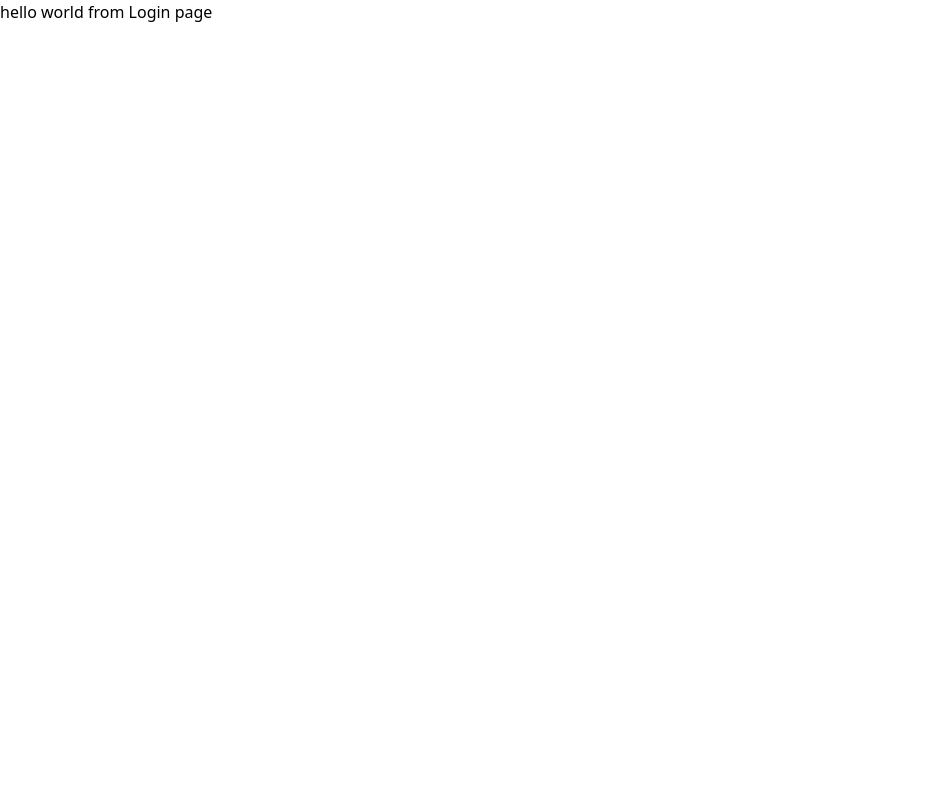
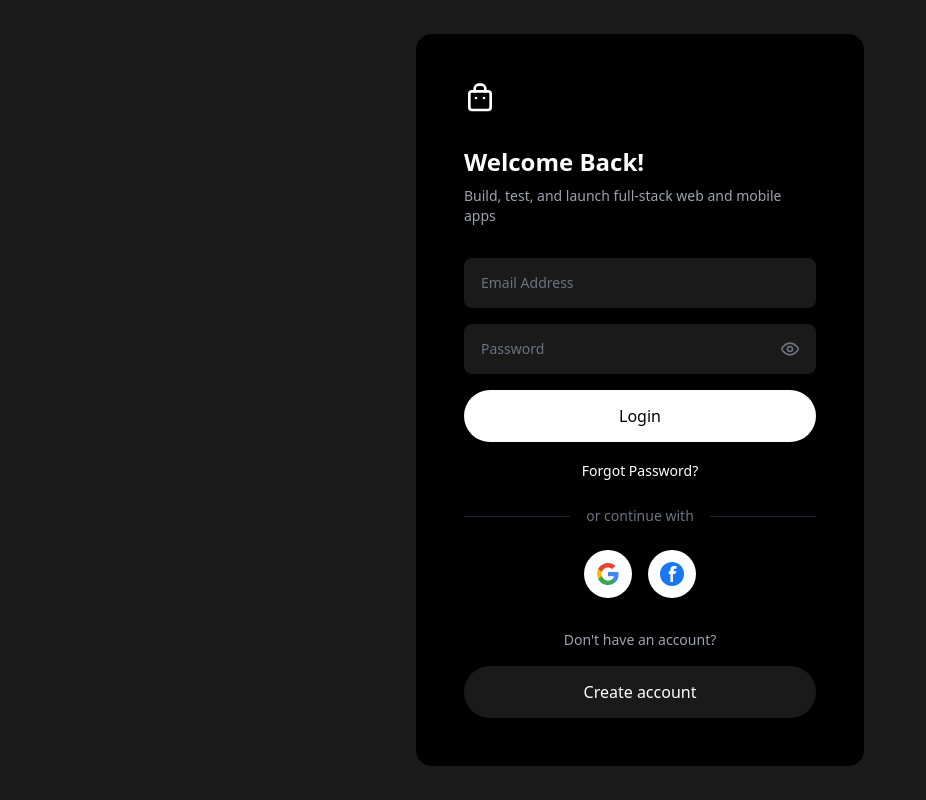
Before and after one commit to banutek/baber_shop_baber_app, a React (Vite) app: page /login in a window 1280 px wide. Shown: the whole page, without its empty margins (0-926 px from the left). Built offline with nearby package versions, Linux system fonts and the light colour scheme.

Commit message:
Implement the login page and backend connexion

```diff
--- a/package.json
+++ b/package.json
@@ -14,7 +14,8 @@
     "axios": "^1.16.1",
     "react": "^19.2.6",
     "react-dom": "^19.2.6",
-    "react-router-dom": "^7.16.0"
+    "react-router-dom": "^7.16.0",
+    "zustand": "^5.0.14"
   },
   "devDependencies": {
     "@eslint/js": "^10.0.1",
--- a/src/hooks/user/index.ts
+++ b/src/hooks/user/index.ts
@@ -1 +1,2 @@
 export * from './use-register-new-user.hook'
+export * from './use-login-user.hook'
--- /dev/null
+++ b/src/hooks/user/use-login-user.hook.ts
@@ -0,0 +1,16 @@
+import { useMutation } from "@tanstack/react-query"
+import type { ILoginUserDtoIn, ILoginUserResponse } from "../../dto"
+import { AuthService } from "../../services"
+import type { AxiosResponse } from "axios"
+
+
+
+export const useLoginUserHook = () => {
+    return useMutation<AxiosResponse<ILoginUserResponse>, Error, ILoginUserDtoIn>({
+        mutationKey: ['login-user'],
+        mutationFn: (body: ILoginUserDtoIn) => {
+            return AuthService.login_user(body)
+        },
+        retry: 0
+    })
+}
--- a/src/pages/login/login.page.tsx
+++ b/src/pages/login/login.page.tsx
@@ -1,14 +1,175 @@
-import React from 'react'
+import React, { useState } from 'react'
+import { Link, useNavigate } from 'react-router-dom'
+import { useLoginUserHook } from '../../hooks'
+import { useAuthStore } from '../../stores'
 
 export interface ILoginPageProps {
   default_props?: boolean
   default_method?: () => void
 }
 
+const BagIcon: React.FC<{ className?: string }> = ({ className }) => (
+  <svg className={className} viewBox="0 0 24 24" fill="none" xmlns="http://www.w3.org/2000/svg">
+    <rect x="4" y="7" width="16" height="14" rx="2" stroke="currentColor" strokeWidth="2"/>
+    <path d="M8 7V5C8 3.34315 9.34315 2 11 2H13C14.6569 2 16 3.34315 16 5V7" stroke="currentColor" strokeWidth="2" strokeLinecap="round"/>
+    <circle cx="9" cy="12" r="1" fill="currentColor"/>
+    <circle cx="15" cy="12" r="1" fill="currentColor"/>
+  </svg>
+)
+
+const EyeIcon: React.FC<{ className?: string }> = ({ className }) => (
+  <svg className={className} viewBox="0 0 24 24" fill="none" xmlns="http://www.w3.org/2000/svg">
+    <path d="M2 12C2 12 5 5 12 5C19 5 22 12 22 12C22 12 19 19 12 19C5 19 2 12 2 12Z" stroke="currentColor" strokeWidth="2" strokeLinecap="round" strokeLinejoin="round"/>
+    <circle cx="12" cy="12" r="3" stroke="currentColor" strokeWidth="2"/>
+  </svg>
+)
+
+const EyeOffIcon: React.FC<{ className?: string }> = ({ className }) => (
+  <svg className={className} viewBox="0 0 24 24" fill="none" xmlns="http://www.w3.org/2000/svg">
+    <path d="M17.94 17.94A10.07 10.07 0 0 1 12 20c-7 0-11-8-11-8a18.45 18.45 0 0 1 5.06-5.94M9.9 4.24A9.12 9.12 0 0 1 12 4c7 0 11 8 11 8a18.5 18.5 0 0 1-2.16 3.19m-6.72-1.07a3 3 0 1 1-4.24-4.24" stroke="currentColor" strokeWidth="2" strokeLinecap="round" strokeLinejoin="round"/>
+    <line x1="1" y1="1" x2="23" y2="23" stroke="currentColor" strokeWidth="2" strokeLinecap="round" strokeLinejoin="round"/>
+  </svg>
+)
+
+const GoogleIcon: React.FC<{ className?: string }> = ({ className }) => (
+  <svg className={className} viewBox="0 0 24 24" xmlns="http://www.w3.org/2000/svg">
+    <path fill="#4285F4" d="M22.56 12.25c0-.78-.07-1.53-.2-2.25H12v4.26h5.92c-.26 1.37-1.04 2.53-2.21 3.31v2.77h3.57c2.08-1.92 3.28-4.74 3.28-8.09z"/>
+    <path fill="#34A853" d="M12 23c2.97 0 5.46-.98 7.28-2.66l-3.57-2.77c-.98.66-2.23 1.06-3.71 1.06-2.86 0-5.29-1.93-6.16-4.53H2.18v2.84C3.99 20.53 7.7 23 12 23z"/>
+    <path fill="#FBBC05" d="M5.84 14.09c-.22-.66-.35-1.36-.35-2.09s.13-1.43.35-2.09V7.07H2.18C1.43 8.55 1 10.22 1 12s.43 3.45 1.18 4.93l2.85-2.22.81-.62z"/>
+    <path fill="#EA4335" d="M12 5.38c1.62 0 3.06.56 4.21 1.64l3.15-3.15C17.45 2.09 14.97 1 12 1 7.7 1 3.99 3.47 2.18 7.07l3.66 2.84c.87-2.6 3.3-4.53 6.16-4.53z"/>
+  </svg>
+)
+
+const FacebookIcon: React.FC<{ className?: string }> = ({ className }) => (
+  <svg className={className} viewBox="0 0 24 24" xmlns="http://www.w3.org/2000/svg">
+    <circle cx="12" cy="12" r="12" fill="#1877F2"/>
+    <path fill="white" d="M15.12 12h-2.19v8H10.4v-8H8.64V9.33h1.76V7.75c0-2.36 1.02-3.75 3.8-3.75h2.32v2.67h-1.45c-1.08 0-1.16.39-1.16 1.11v1.55h2.58L15.12 12z"/>
+  </svg>
+)
+
 export const LoginPage: React.FC<ILoginPageProps> = () => {
+  const navigate = useNavigate()
+  const [showPassword, setShowPassword] = useState(false)
+  const [email, setEmail] = useState('')
+  const [password, setPassword] = useState('')
+  const { setConnectedUser } = useAuthStore()
+  const { mutate: doLoginUser } = useLoginUserHook()
+
+  const handleLogin = (e: React.FormEvent) => {
+    e.preventDefault()
+    console.log('Login:', { email, password })
+    if(email && password) {
+      doLoginUser({ email, password }, {
+        onSuccess: (data) => {
+          console.log('Login successful')
+          if(data?.data?.user) {
+            const connected = {
+              user: data.data.user,
+              access_token: data.data.access_token
+            }
+            setConnectedUser(connected)
+            localStorage.setItem('user', JSON.stringify(connected))
+            navigate('/')
+          }
+        },
+        onError: (error) => {
+          console.log('Login failed', error)
+        }
+      })
+    }
+  }
+
+  const handleGoogleLogin = () => {
+    console.log('Google login')
+  }
+
+  const handleFacebookLogin = () => {
+    console.log('Facebook login')
+  }
+
   return (
-    <div>
-      hello world from Login page
+    <div className="min-h-screen bg-[#1a1a1a] flex items-center justify-center p-4">
+      <div className="bg-black rounded-2xl p-8 md:p-12 w-full max-w-md">
+        <div className="mb-8">
+          <BagIcon className="w-8 h-8 text-white" />
+        </div>
+
+        <h1 className="text-white text-2xl font-semibold mb-2">Welcome Back!</h1>
+        <p className="text-gray-400 text-sm mb-8">Build, test, and launch full-stack web and mobile apps</p>
+
+        <form onSubmit={handleLogin} className="space-y-4">
+          <div>
+            <input
+              type="email"
+              placeholder="Email Address"
+              value={email}
+              onChange={(e) => setEmail(e.target.value)}
+              className="w-full bg-[#1a1a1a] text-white placeholder-gray-500 rounded-lg px-4 py-3.5 border border-transparent focus:border-gray-600 focus:outline-none transition-colors text-sm"
+            />
+          </div>
+
+          <div className="relative">
+            <input
+              type={showPassword ? 'text' : 'password'}
+              placeholder="Password"
+              value={password}
+              onChange={(e) => setPassword(e.target.value)}
+              className="w-full bg-[#1a1a1a] text-white placeholder-gray-500 rounded-lg px-4 py-3.5 pr-12 border border-transparent focus:border-gray-600 focus:outline-none transition-colors text-sm"
+            />
+            <button
+              type="button"
+              onClick={() => setShowPassword(!showPassword)}
+              className="absolute right-4 top-1/2 -translate-y-1/2 text-gray-500 hover:text-gray-400 transition-colors"
+            >
+              {showPassword ? <EyeOffIcon className="w-5 h-5" /> : <EyeIcon className="w-5 h-5" />}
+            </button>
+          </div>
+
+          <button
+            type="submit"
+            className="w-full bg-white text-black font-medium rounded-full py-3.5 hover:bg-gray-100 transition-colors mt-2"
+          >
+            Login
+          </button>
+        </form>
+
+        <div className="text-center mt-4">
+          <Link to="/forgot-password" className="text-white text-sm hover:text-gray-300 transition-colors">
+            Forgot Password?
+          </Link>
+        </div>
+
+        <div className="flex items-center gap-4 my-6">
+          <div className="flex-1 h-px bg-gray-800"></div>
+          <span className="text-gray-500 text-sm">or continue with</span>
+          <div className="flex-1 h-px bg-gray-800"></div>
+        </div>
+
+        <div className="flex justify-center gap-4">
+          <button
+            onClick={handleGoogleLogin}
+            className="w-12 h-12 bg-white rounded-full flex items-center justify-center hover:bg-gray-100 transition-colors"
+          >
+            <GoogleIcon className="w-6 h-6" />
+          </button>
+          <button
+            onClick={handleFacebookLogin}
+            className="w-12 h-12 bg-white rounded-full flex items-center justify-center hover:bg-gray-100 transition-colors"
+          >
+            <FacebookIcon className="w-6 h-6" />
+          </button>
+        </div>
+
+        <div className="text-center mt-8">
+          <p className="text-gray-400 text-sm mb-4">Don&apos;t have an account?</p>
+          <Link
+            to="/register"
+            className="block w-full bg-[#1a1a1a] text-white font-medium rounded-full py-3.5 hover:bg-[#252525] transition-colors"
+          >
+            Create account
+          </Link>
+        </div>
+      </div>
     </div>
   )
 }
--- a/src/services/auth/auth.service.ts
+++ b/src/services/auth/auth.service.ts
@@ -4,4 +4,5 @@ import { authUrls } from "../url";
 
 export class AuthService {
     static register_new_user = (infos: any) => BaseMethods.postRequest(authUrls.REGISTER_USER, infos, false)
+    static login_user = (infos: any) => BaseMethods.postRequest(authUrls.LOGIN_USER, infos, false)
 }
--- /dev/null
+++ b/src/stores/index.ts
@@ -0,0 +1 @@
+export * from './user'
--- /dev/null
+++ b/src/stores/user/auth.store.ts
@@ -0,0 +1,13 @@
+import { create } from 'zustand'
+import type { ILoginUserResponse } from '../../dto'
+
+type AuthStore = {
+  currentUser: ILoginUserResponse | null
+  setConnectedUser: (user: ILoginUserResponse | null) => void
+}
+
+export const useAuthStore = create<AuthStore>()((set) => ({
+  currentUser: null,
+
+  setConnectedUser: (user: ILoginUserResponse | null) => set(() => ({ currentUser: user })),
+}))
--- /dev/null
+++ b/src/stores/user/index.ts
@@ -0,0 +1 @@
+export * from './auth.store'
```
Also changed, not shown: src/dto/types/user.dto.ts (+11 -0 lines), 1 other file (tests, documents, lock files or other folders).
